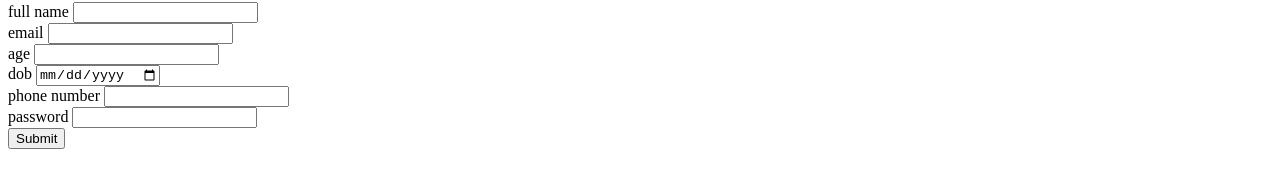
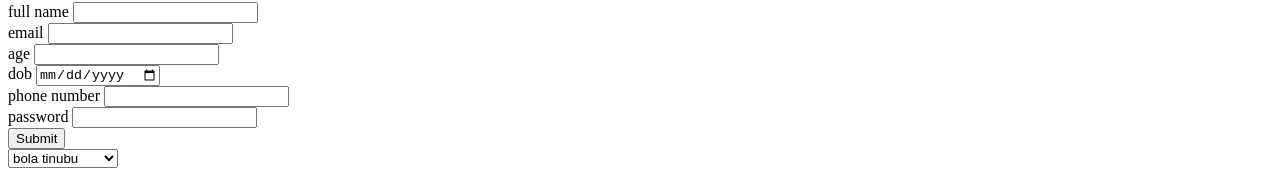
Before and after one commit to loidloison/recap, a plain HTML site: page index.html in a window 1280 px wide. Shown: the part 1825-2001 px from the top of the page. Drawn offline with Linux system fonts and the light colour scheme.

Commit message:
html select tag added

```diff
--- a/index.html
+++ b/index.html
@@ -127,12 +127,20 @@
         <br>
 
         <input type="submit">
+    </form>
 
+        <!-- html form element -->
 
+        <form action="">
+            <!-- dropdown -->
 
-
-
-    </form>
+            <select name="" id="">
+                <option value="">bola tinubu</option>
+                <option value="">peter obi</option>
+                <option value="">atiku abubakar</option>
+                <option value="">david etim</option>
+            </select>
+        </form>
 
 
 </body>
```
